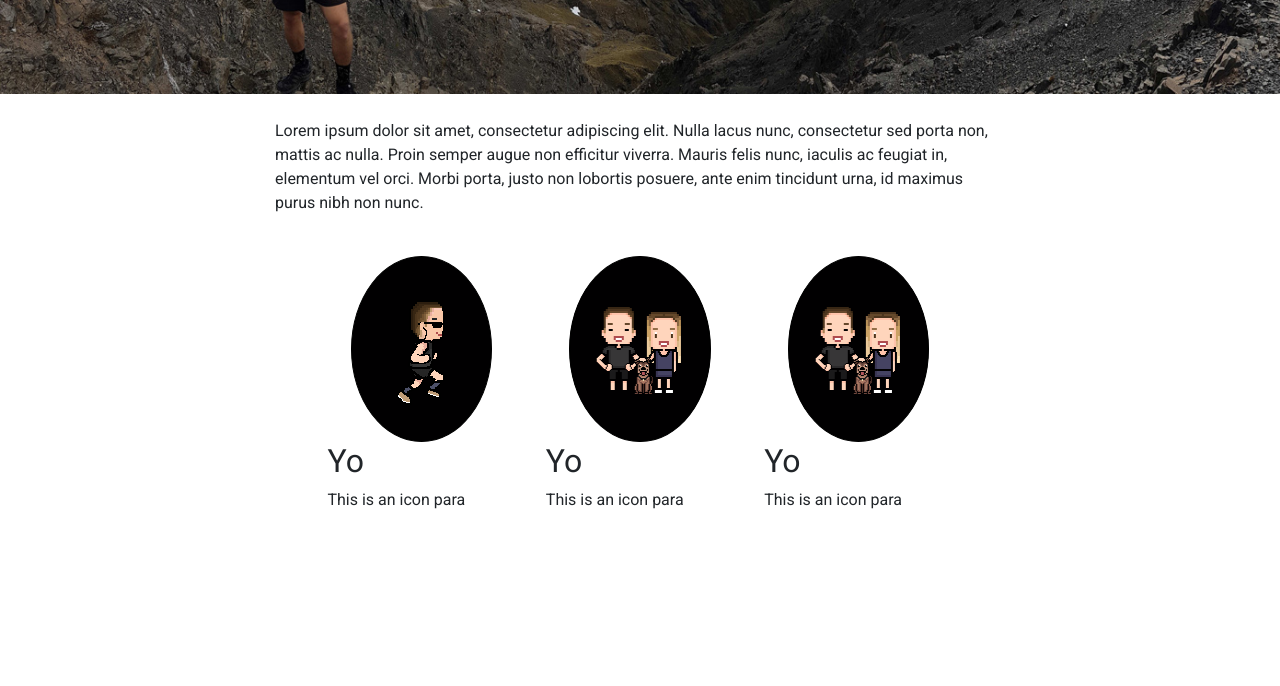
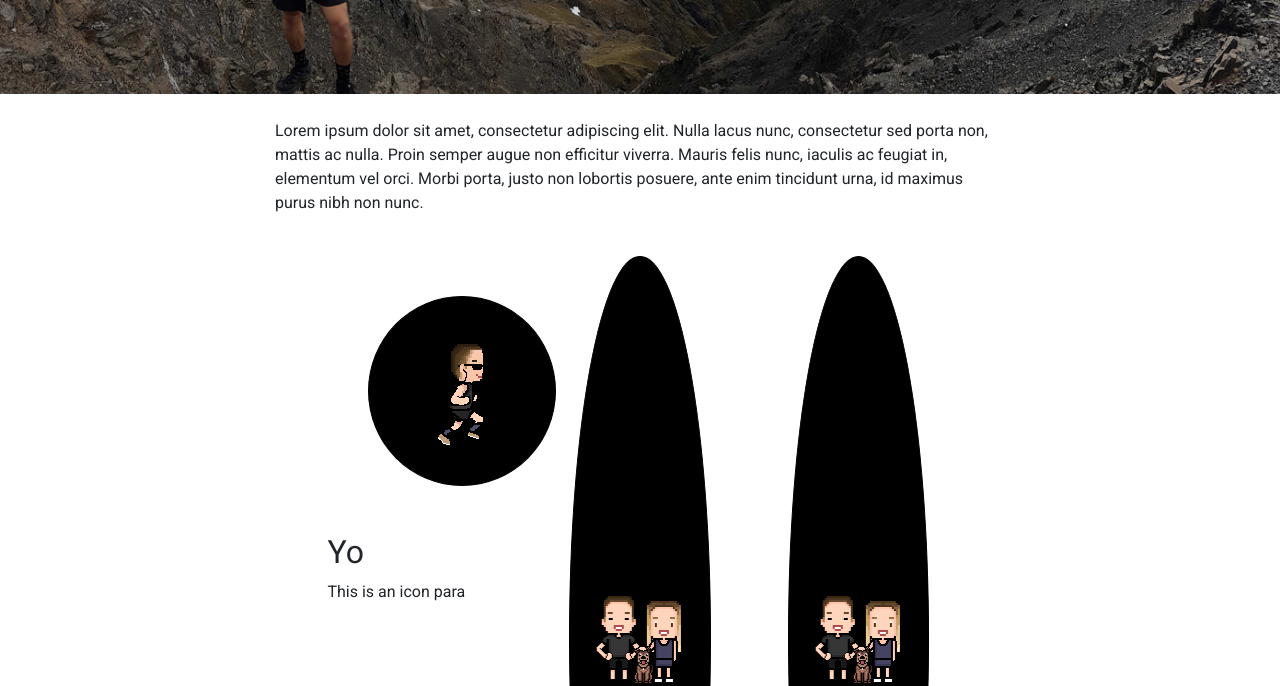
Before and after one commit to scottys88/scoder-site, a website: page app/index.html in a window 1280 px wide. Shown: the part 578-1264 px from the top of the page. Before the commit the page ends 1090 px from the top, so only its background shows below. Drawn offline with nearby package versions, Linux system fonts and the light colour scheme.

Commit message:
-Working through fixes for the animated icons

```diff
--- a/app/scss/_body.scss
+++ b/app/scss/_body.scss
@@ -20,7 +20,7 @@ body.clients {
 
 	}
 	.sprite-icon-1 {
-		@include media-breakpoint-up(xs) {
+
 			background-image: url(../img/running_man_animation.gif);
 			background-size: auto;
 			background-repeat: no-repeat;
@@ -28,12 +28,13 @@ body.clients {
 			background-color: #010001;
 			border-radius: 50%;
 			border: 1px solid #000;
-			height: 200%;
-			width: 50%;
+      display: inline-block;
+      padding-bottom: 100%;
+			width: 100%;
 			position: relative;
-			margin: auto;
-			display: flex;
-		}
+			margin: 40px;
+
+
 		@include media-breakpoint-up(md) {
 			background-image: url(../img/running_man_animation.gif);
 			background-size: auto;
@@ -42,8 +43,7 @@ body.clients {
 			background-color: #010001;
 			border-radius: 50%;
 			border: 1px solid #000;
-			height: 210%;
-			width: 75%;
+
 			}
 		}
 	.sprite-icon-2 {
```
Also changed, not shown: app/css/app.css, app/index.html (line endings or trailing spaces).
